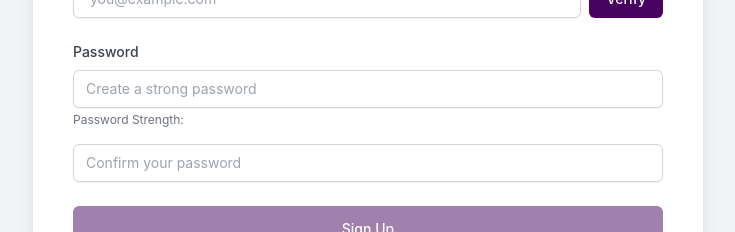
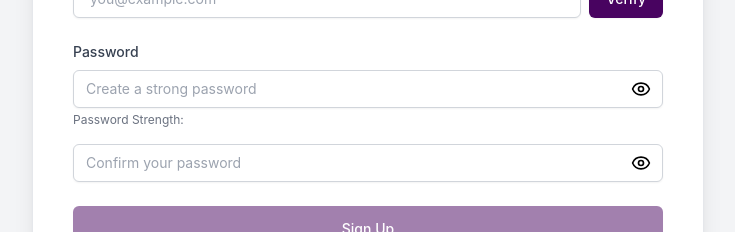
Before and after one commit to HarishSuroju/AlgoAliens, a React (Vite) app: page / in a window 1280 px wide. Both pictures are taken after a click on the link "Sign up". Shown: the part 549-781 px from the top of the page, without its empty margins (272-1007 px from the left). Built offline with nearby package versions, Linux system fonts and the light colour scheme.

Commit message:
Added new form appearing animation

```diff
--- a/src/pages/SignUpForm.jsx
+++ b/src/pages/SignUpForm.jsx
@@ -421,6 +421,11 @@ export default function SignUpForm({ onSignUpSuccess, onSwitchToLogin, openModal
                                     onClick={() => setShowPassword(!showPassword)}
                                     className="absolute inset-y-0 right-0 pr-3 flex items-center text-sm leading-5"
                                 >
+                                    {showPassword ? (
+                                        <EyeOff className="h-5 w-5" />
+                                    ) : (
+                                        <Eye className="h-5 w-5" />
+                                    )}
                                 </button>
                             </div>
                             <p className={`mt-1 text-xs ${getPasswordStrengthColor(getPasswordStrength(password))}`}>
@@ -445,6 +450,11 @@ export default function SignUpForm({ onSignUpSuccess, onSwitchToLogin, openModal
                                 onClick={() => setShowConfirmPassword(!showConfirmPassword)}
                                 className="absolute inset-y-0 right-0 pr-3 flex items-center text-sm leading-5"
                             >
+                                {showConfirmPassword ? (
+                                    <EyeOff className="h-5 w-5" />
+                                ) : (
+                                    <Eye className="h-5 w-5" />
+                                )}
                             </button>
                         </div>
 
```
